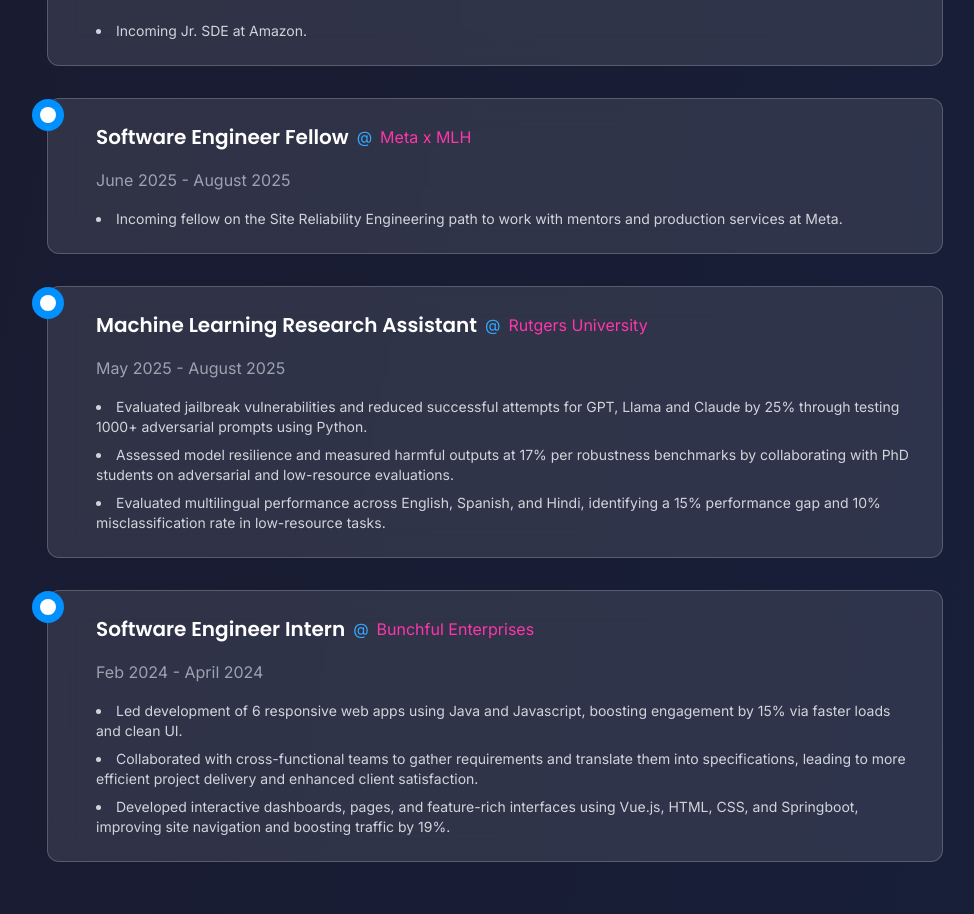
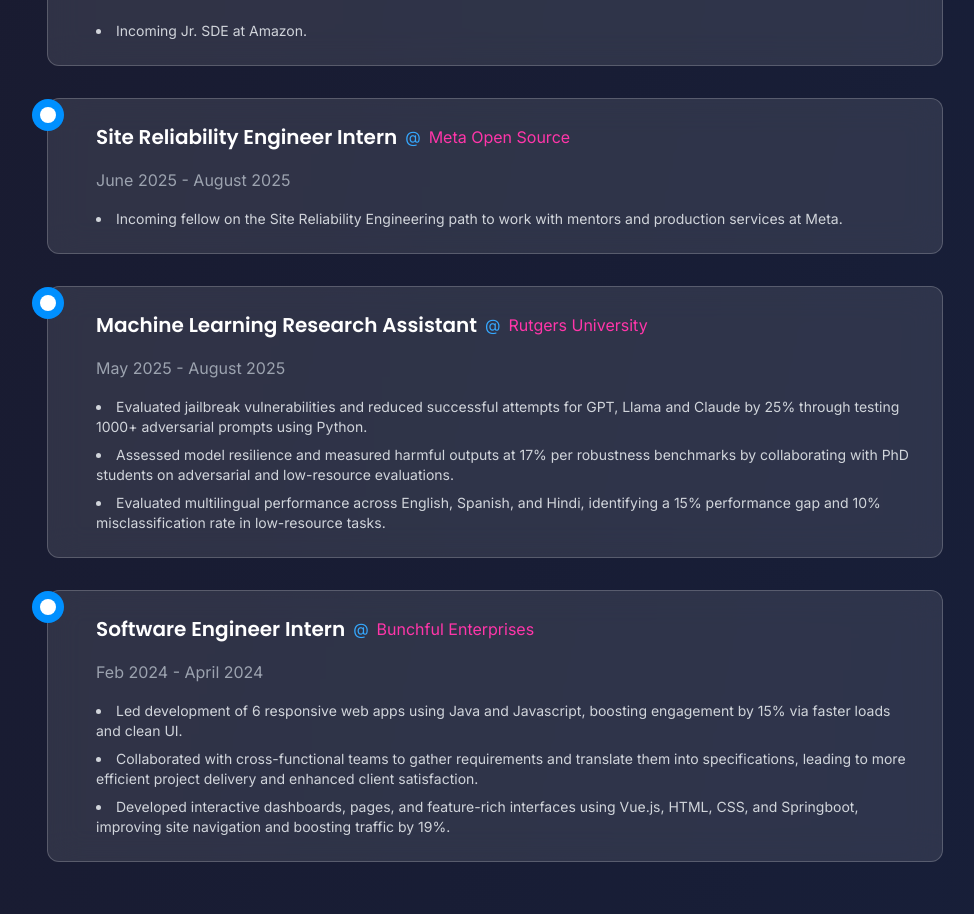
Before and after one commit to sbat11/new-portfolio, a React (Vite) app: page / in a window 1280 px wide. Shown: the part 1700-2614 px from the top of the page, without its empty margins (145-1119 px from the left). Built offline with nearby package versions, Linux system fonts and the light colour scheme.

Commit message:
Fixed meta description

```diff
--- a/src/components/Experience.jsx
+++ b/src/components/Experience.jsx
@@ -11,8 +11,8 @@
     ],
   },
   {
-    title: "Software Engineer Fellow",
-    company: "Meta x MLH",
+    title: "Site Reliability Engineer Intern",
+    company: "Meta Open Source",
     location: "Kendall Park, NJ",
     date: "June 2025 - August 2025",
     points: [
```
